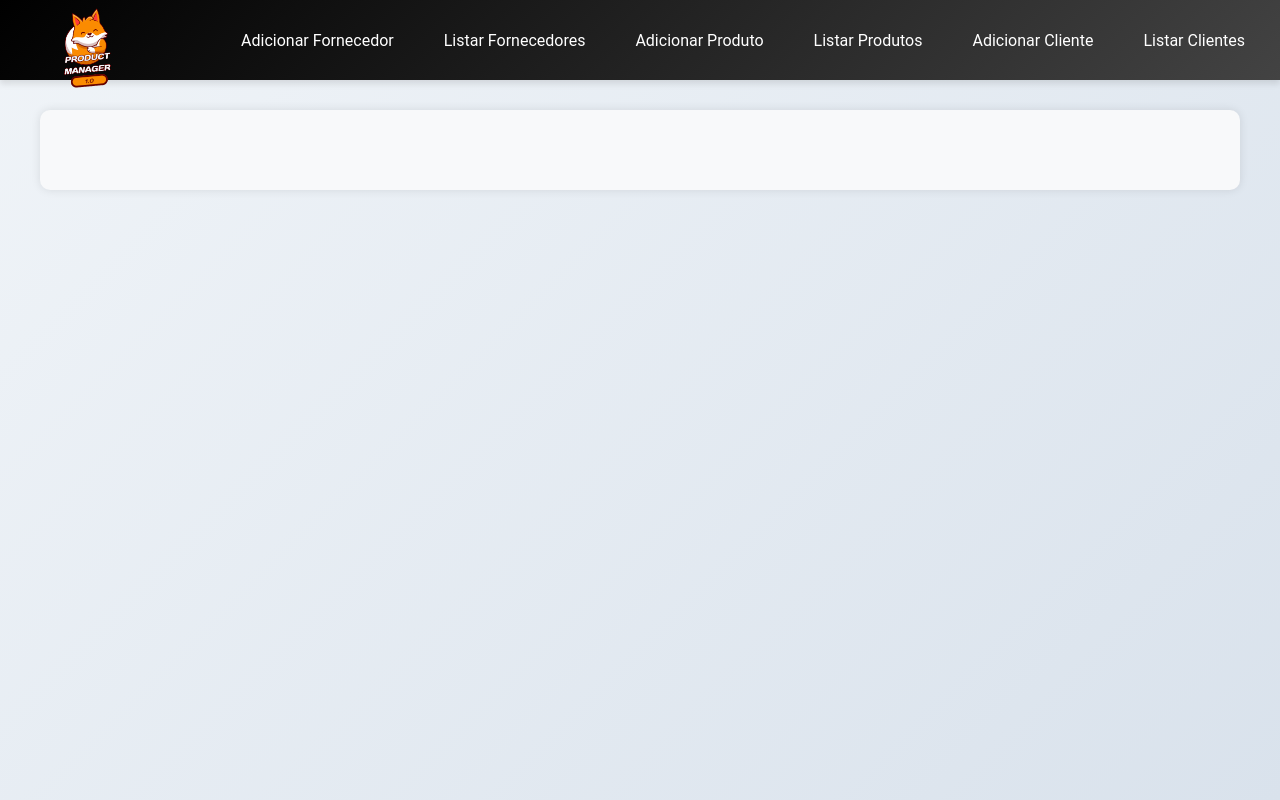
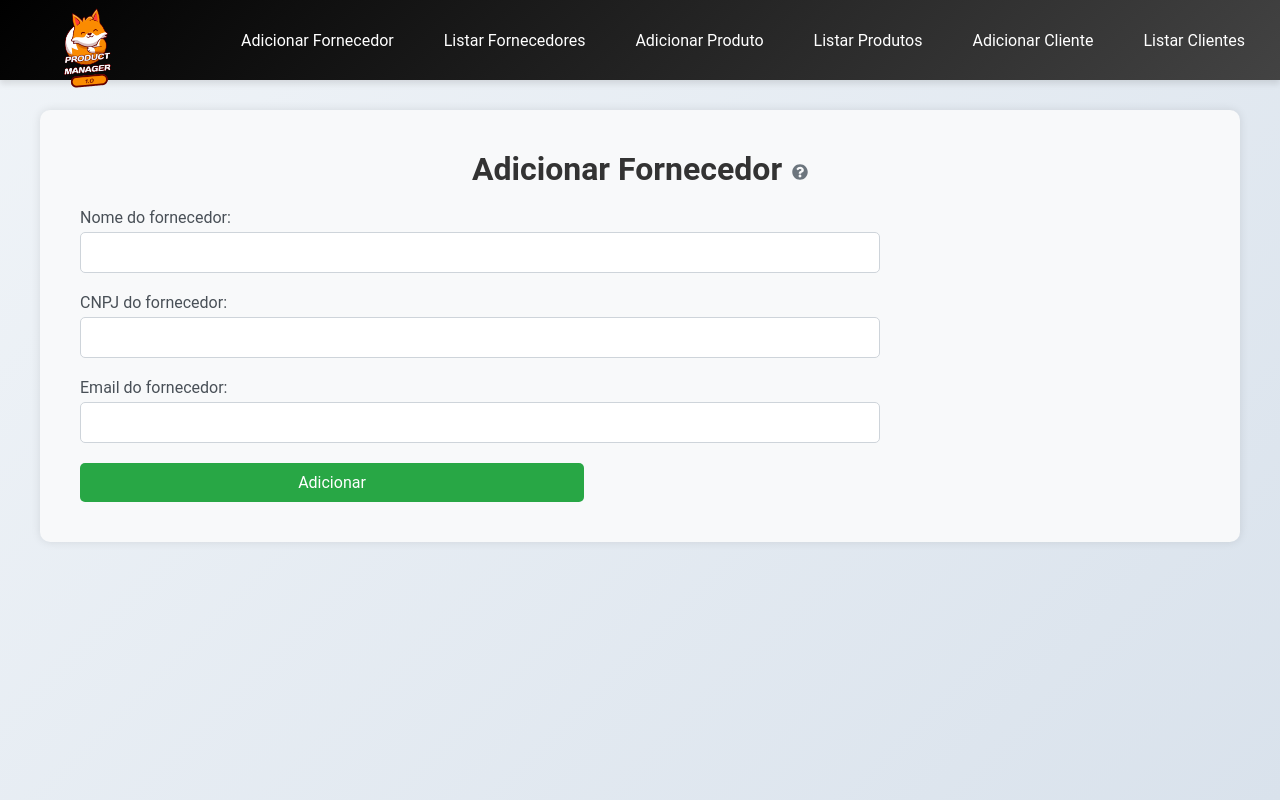
Before and after one commit to JulioCAC/gerenciador-de-produtos, a React (Vite) app in the folder gerenciador_de_produtos/: page /add-fornecedores in a window 1280 px wide. Built offline with nearby package versions, Linux system fonts and the light colour scheme.

Commit message:
tooltip de fornecedor list e inicio de fornecedor form

```diff
--- a/gerenciador_de_produtos/package.json
+++ b/gerenciador_de_produtos/package.json
@@ -16,6 +16,7 @@
     "react": "^18.3.1",
     "react-dom": "^18.3.1",
     "react-icons": "^5.2.1",
+    "react-input-mask": "^2.0.4",
     "react-modal": "^3.16.1",
     "react-router-dom": "^6.25.1"
   },
--- a/gerenciador_de_produtos/src/App.jsx
+++ b/gerenciador_de_produtos/src/App.jsx
@@ -2,6 +2,7 @@ import React from 'react'
 import { BrowserRouter, Route, Routes } from 'react-router-dom'
 import FornecedorList from './pages/fornecedor/FornecedorList'
 import Navbar from './components/Navbar'
+import FornecedorForm from './pages/fornecedor/FornecedorForm'
 const App = () => {
   return (
     <BrowserRouter>
@@ -10,6 +11,8 @@ const App = () => {
       <Routes>
         <Route path="/" element={<FornecedorList/>}/>
         <Route path="/listar-fornecedores" element={<FornecedorList/>}/>
+        <Route path="/add-fornecedores" element={<FornecedorForm/>}/>
+        <Route path="edit-fornecedores/:id" element={<FornecedorForm/>}/>
       </Routes>
     </div>
 
--- a/gerenciador_de_produtos/src/pages/fornecedor/FornecedorForm.jsx
+++ b/gerenciador_de_produtos/src/pages/fornecedor/FornecedorForm.jsx
@@ -1,9 +1,48 @@
-import React from 'react'
+import React, { useState } from 'react';
+import { FaQuestionCircle } from 'react-icons/fa';
+import { useParams } from 'react-router-dom';
+import InputMask from 'react-input-mask';
+
 
 const FornecedorForm = () => {
     const [fornecedor, setFornecedor] = useState({nome: "", cnpj: "", email: ""})
+    const [tooltipAberto, setTooltipAberto] = useState(false)
+    const { id } = useParams()
+
+    const toggleTooltip = () => {
+      setTooltipAberto(!tooltipAberto)
+
+  }
   return (
-    <div>FornecedorForm</div>
+    <div className="form-conteiner">
+      <h2 style={{ position: "relative" }}>
+        {id ? "Editar Fornecedor" : "Adicionar Fornecedor"}
+        <FaQuestionCircle className="tooltip-icon" onClick={toggleTooltip}/>
+            {tooltipAberto && (
+                <div className="tooltip">
+                    {id ? "Aqui você pode editar fornecedores cadastrados no sistema." :"Aqui você pode adicionar fornecedores ao sistema"}
+                </div>
+            )}
+      </h2>
+      <form className="fornecedor-form">
+        <div className="form-group">
+          <label htmlFor="nome">Nome do fornecedor:</label>
+          <input type="text"  className="form-control" id="nome" name="nome" value={fornecedor.nome} onChange={e => setFornecedor({...fornecedor, nome: e.target.value})} required/>
+        </div>
+        <div className="form-group">
+          <label htmlFor="cnpj">CNPJ do fornecedor:</label>
+          <InputMask mask="99.999.999/9999-99" className="form-control" id="cnpj" name="cnpj" value={fornecedor.cnpj} onChange={e => setFornecedor({...fornecedor, cnpj: e.target.value})} required/>
+        </div>
+        <div className="form-group">
+          <label htmlFor="email">Email do fornecedor:</label>
+          <input type="email"  className="form-control" id="email" name="email" pattern="[a-z0-9._%+-]+@[a-z0-9.-]+\.[a-z]{2,}$" title="Digite um email válido" value={fornecedor.email} onChange={e => setFornecedor({...fornecedor, email: e.target.value})} required/>
+        </div>
+        <button type="submit" className="btn-success">{id ? "Salvar" : "Adicionar"}</button>
+
+      </form>
+
+
+    </div>
   )
 }
 
--- a/gerenciador_de_produtos/src/pages/fornecedor/FornecedorList.jsx
+++ b/gerenciador_de_produtos/src/pages/fornecedor/FornecedorList.jsx
@@ -1,7 +1,7 @@
 import React, { useEffect, useState } from 'react'
 import axios from '../../api'
 import { Link } from 'react-router-dom'
-import { FaPlus, FaEdit, FaTrash, FaExclamationTriangle, FaCheckCircle } from 'react-icons/fa';
+import { FaPlus, FaEdit, FaTrash, FaExclamationTriangle, FaCheckCircle, FaQuestionCircle } from 'react-icons/fa';
 import Modal from 'react-modal';
 
 
@@ -11,6 +11,7 @@ const FornecedorList = () => {
     const [fornecedorSelecionado, setFornecedorSelecionado] = useState(null)
     const [modalAberto, setModalAberto] = useState(false)
     const [modalSucesso, setModalSucesso] = useState(false)
+    const [tooltipAberto, setTooltipAberto] = useState(false)
 
 
     useEffect(() => {
@@ -42,12 +43,25 @@ const FornecedorList = () => {
             })
     }
 
+    const toggleTooltip = () => {
+        setTooltipAberto(!tooltipAberto)
+
+    }
+
   return (
     <div className="container mt-5">
-        <h2 className="mb-4">Lista de Fornecedores</h2>
+        <h2 className="mb-4" style={{ position: 'relative' }}>Lista de Fornecedores
+            <FaQuestionCircle className="tooltip-icon" onClick={toggleTooltip}/>
+            {tooltipAberto && (
+                <div className="tooltip">
+                    Aqui você pode ver, editar ou excluir fornecedores cadastrados no sistema.
+                </div>
+            )}
+        </h2>
         <Link to={"/add-fornecedores"} className="btn btn-primary mb-2">
             <FaPlus className="icon"/> Adicionar Fornecedor
         </Link>
+
         <table className="table">
             <thead>
                 <tr>
```
Also changed, not shown: 1 other file (tests, documents, lock files or other folders).
